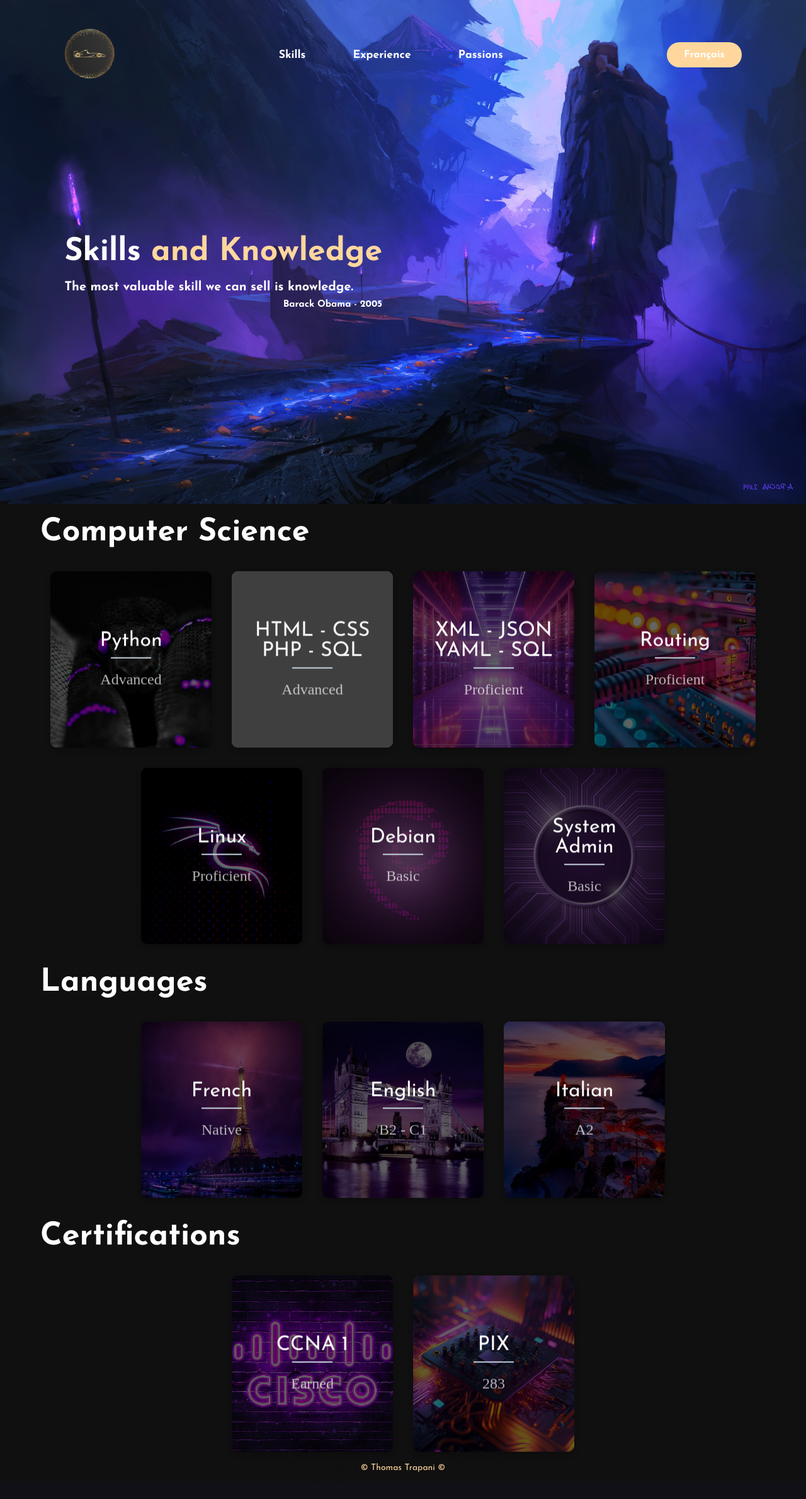
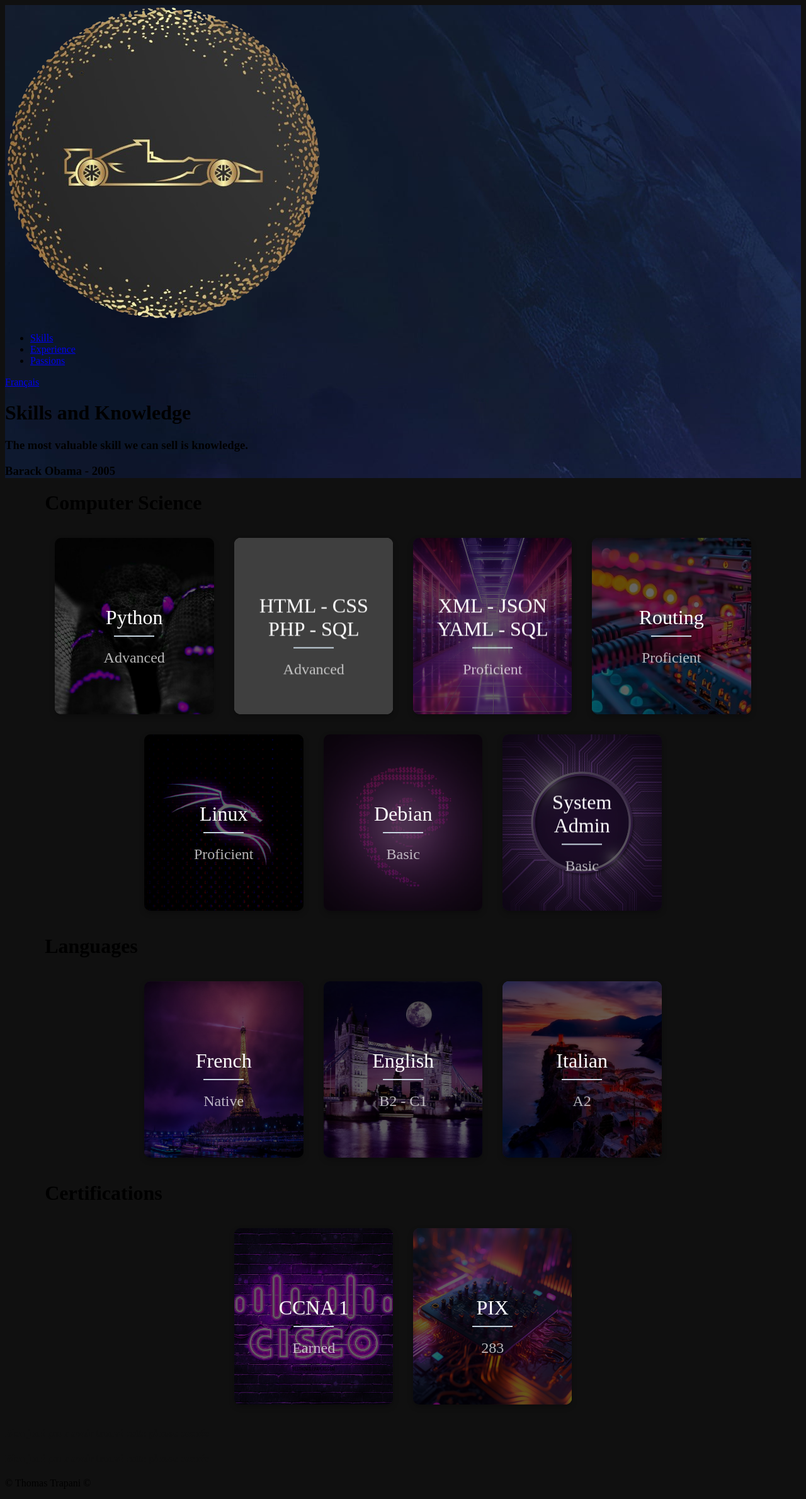
Before and after one commit to thomas-trapani/thomas-trapani.github.io, a PHP site: page /skills/ in a window 1280 px wide. Shown: the whole page at 63% size. Before the commit the page ends 2337 px from the top, so only its background shows below. Run offline with PHP 8.4, Linux system fonts and the light colour scheme; grey boxes are pictures that could not be loaded.

Commit message:
Update style_skill.css

```diff
--- a/style_skill.css
+++ b/style_skill.css
@@ -1,20 +1,6 @@
 *{
   -webkit-box-sizing: border-box;
           box-sizing: border-box;
-}
-
-*{
-	padding: 0;
-	margin: 0;
-	font-family: 'Josefin Sans', sans-serif;
-	box-sizing: border-box;
-	--principal: #ffd79d;
-	--secondaire: #d902ee;
-	--tertiaire:#f162ff;
-	--pastel:#fcfc;
-}
-span{
-  color: var(--principal);
 }
 
 body{
@@ -25,119 +11,11 @@
 /*Page d'ouverture*/
 
 .intro{
-	height: 100vh;
-	width: 100%;
 	background-image: url(img/skill.jpg);
-	background-size: cover;
-	background-position: center;
-}
-
-.wip{
-	height: 100vh;
-	width: 100%;
-	background-image: url(img/wip.jpg);
-	background-size: cover;
-	background-position: center;
-}
-
-.logo{
-	height: auto;
-	width: 80px;
-}
-
-/*Barre de navigation*/
-
-nav{
-	display: flex;
-	align-items: center;
-	justify-content: space-between;
-	padding-top: 45px;
-	padding-left: 8%;
-	padding-right: 8%;
-}
-
-nav ul li{
-	list-style-type: none;
-	display: inline-block;
-	padding: 10px  35px;
-}
-nav ul li a{
-	color: white;
-	text-decoration: none;
-	font-weight: bold;
-	text-transform: capitalize;
-	font-size: 110%
-}
-nav ul li a:hover{
-	color: var(--principal);
-	transition: .4s;
-}
-
-/*Boutton langue*/
-
-.btn{
-	background-color:var(--principal);
-	color: white;
-	text-decoration: none;
-	border: 2px solid transparent;
-	font-weight: bold;
-	padding: 10px 25px;
-	border-radius: 30px;
-	transition: transform .4s;
-}
-.btn:hover{
-	transform: scale(1.2);
-}
-
-/*Titre + sous-titre*/
-
-.titre{
-	position: absolute;
-	top: 55%;
-	left:8%;
-	transform: translateY(-50%);
-}
-
-/*Principal, Moi en quelque mots*/
-
-.titre p{
-  color: white;
-	margin: 10px 0px 20px;
-	font-size: 15px;
-  text-align: right;
-}
-
-h1{
-	color: white;
-	margin: 20px 0px 20px;
-	font-size: 50px;
-}
-h3{
-	color: white;
-	font-size: 20px;
-	margin-bottom: 35px;
 }
 
 h4{
   color:#101010;
-}
-
-/*Pied de page*/
-
-footer{
-	position: relative;
-	width: 100%;
-	background: #101010;
-	display: flex;
-	flex-direction: column;
-	align-items: center;
-	justify-content: center;
-}
-.end{
-	position: absolute;
-	color:var(--principal);
-	bottom: 15px;
-	font-size: 14px;
 }
 
 .wrapper{
```
